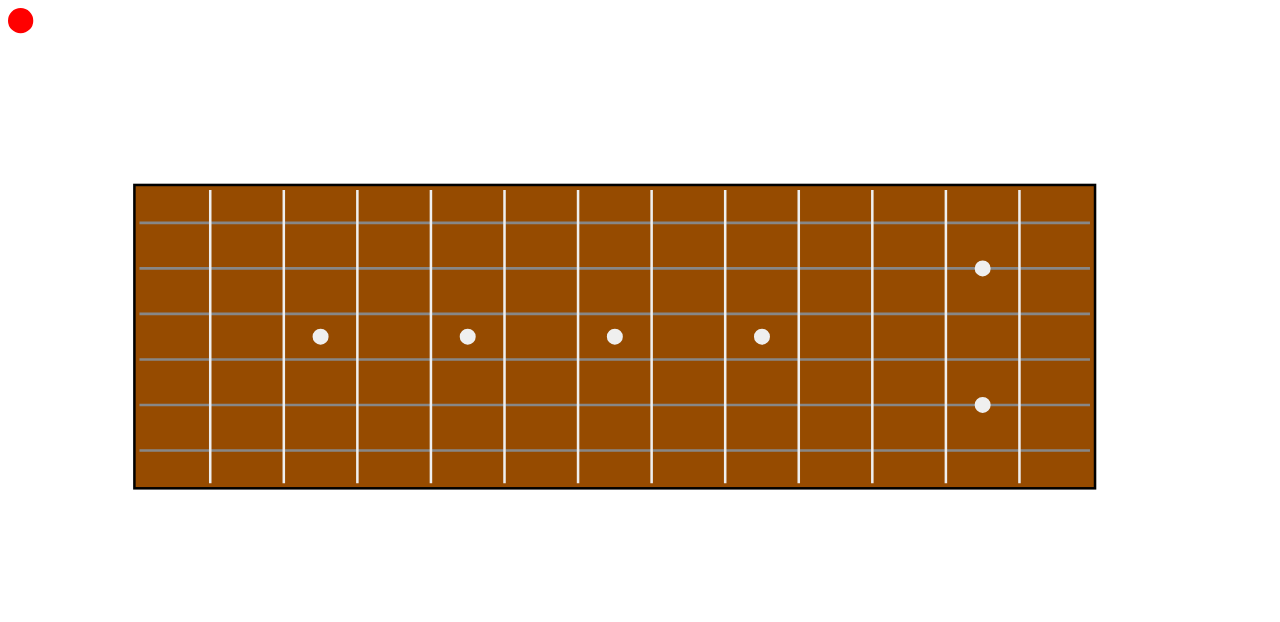
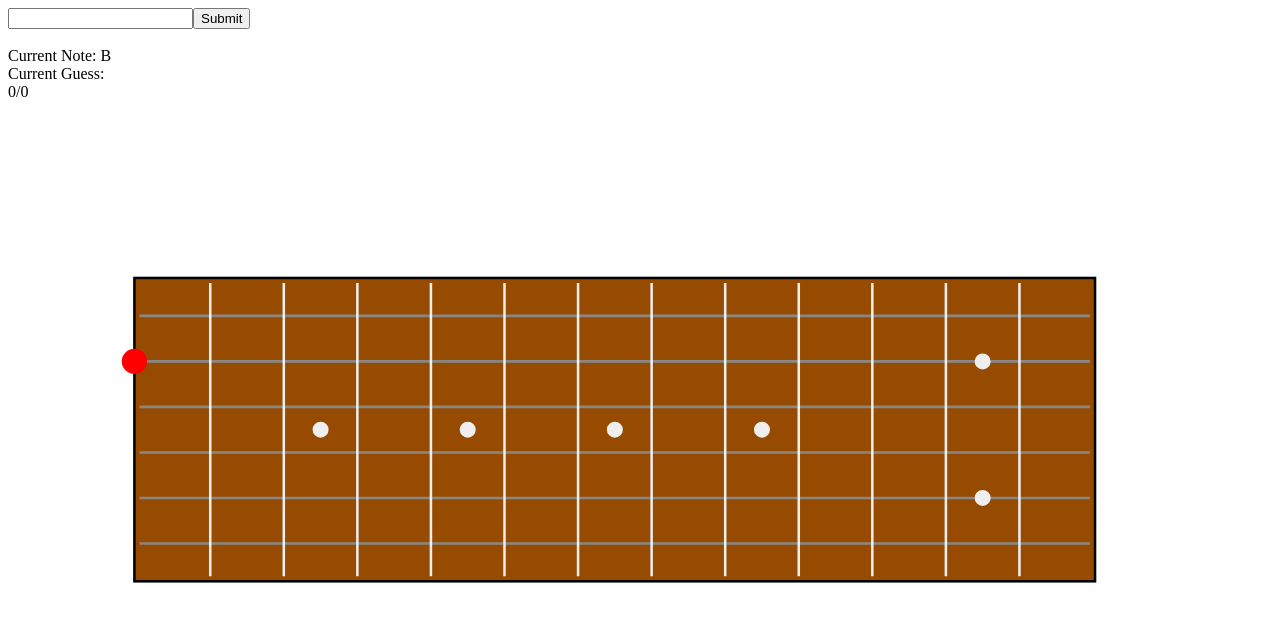
Before and after one commit to gregorymacat/guitarquiz, a React app: page / in a window 1280 px wide. Shown: the top 622 px of the page. Built offline with nearby package versions, Linux system fonts and the light colour scheme; the HTML template or start-up script is replaced by a standard one.

Commit message:
Fixed bug with first fret notes, added logic for guessing

```diff
--- a/src/App.jsx
+++ b/src/App.jsx
@@ -1,15 +1,57 @@
-import React, {useState} from 'react';
+import React, {useEffect, useState} from 'react';
 import Display from './Components/Display.jsx';
+import UserInput from './Components/UserInput.jsx';
 import Options from './Components/Options.jsx';
 
 function App() {
   const [numOfStrings, setNumOfStrings] = useState(6);
   const [numOfFrets, setNumOfFrets] = useState(12);
+  const [currentNote, setCurrentNote] = useState('');
+  const [guess, setGuess] = useState('');
+  const [isIncorrect, setIsIncorrect] = useState(false);
+  const [correctCount, setCorrectCount] = useState(0);
+  const [totalGuesses, setTotalGuesses] = useState(0);
+
+  useEffect(() => {
+    if (guess !== '') {
+      if (currentNote.includes('/')) {
+        const [sharp, flat] = currentNote.split('/');
+
+        if (guess === sharp || guess === flat) {
+          setCorrectCount(correctCount + 1);
+          setTotalGuesses(totalGuesses + 1);
+          setGuess('');
+          setIsIncorrect(false);
+        } else {
+          setIsIncorrect(true);
+          setTotalGuesses(totalGuesses + 1);
+        }
+      } else {
+        if (guess === currentNote) {
+          setCorrectCount(correctCount + 1);
+          setTotalGuesses(totalGuesses + 1);
+          setGuess('');
+          setIsIncorrect(false);
+        } else {
+          setIsIncorrect(true);
+          setTotalGuesses(totalGuesses + 1);
+        }
+      }
+    }
+  }, [guess]);
 
   return (
     <div>
       <Options setStringCount={setNumOfStrings}/>
-      <Display stringCount={numOfStrings} fretCount={numOfFrets}/>
+      <UserInput setGuess={setGuess}/>
+      {isIncorrect ? <b>Incorrect, please try again</b> : null}
+      <br/>
+      <span>Current Note: {currentNote}</span>
+      <br/>
+      <span>Current Guess: {guess}</span>
+      <br/>
+      <span>{correctCount}/{totalGuesses}</span>
+      <Display stringCount={numOfStrings} fretCount={numOfFrets} setNote={setCurrentNote} correctCount={correctCount}/>
     </div>
   )
 }
--- a/src/Components/Display.jsx
+++ b/src/Components/Display.jsx
@@ -9,7 +9,7 @@ import displayUnits from '../Helpers/displayUnits.js';
 const STANDARD_STRING_COUNT = 6;
 const FRETBOARD_STYLE = {fill: 'rgb(150, 75, 0)', stroke: 'rgb(0, 0, 0)'};
 
-function Display({stringCount, fretCount}) {
+function Display({stringCount, fretCount, setNote, correctCount}) {
   const {
     UNITS: {
       fretboard: {
@@ -30,10 +30,10 @@ function Display({stringCount, fretCount}) {
   return (
     <svg viewBox="0 0 500 500" xmlns="http://www.w3.org/2000/svg">
       {fretboard}
-      <Note />
       <Strings stringCount={stringCount} />
       <Frets fretCount={fretCount} totalHeight={totalFretboardHeight} />
       <FretMarkers fretCount={fretCount} stringCount={stringCount} totalHeight={totalFretboardHeight} />
+      <Note stringCount={stringCount} fretCount={fretCount} setNote={setNote} correctCount={correctCount}/>
     </svg>
   )
 }
--- a/src/Components/FretMarkers.jsx
+++ b/src/Components/FretMarkers.jsx
@@ -14,32 +14,27 @@ function FretMarkers({fretCount, stringCount, totalHeight}) {
       fretboard: {
         yOffset,
       },
-      frets: {
-        fretGap,
-      },
       strings: {
         stringGap,
       },
     },
-    getFirstFretXCoord,
     getFirstStringYCoord,
     getFretMarkerRadius,
     calculateMiddleOfFretsX,
   } = displayUnits;
   const boardMiddleYCoord = (totalHeight + yOffset) / 2;
-  const firstFretXCoord = getFirstFretXCoord();
   const firstStringYCoord = getFirstStringYCoord();
   const radius = getFretMarkerRadius();
 
   for (let i = 1; i <= fretCount; i++) {
     if (i % 2 !== 0 && (i !== 1 && i !== 11)) {
-      const currMarkerXCoord = calculateMiddleOfFretsX(firstFretXCoord, i);
+      const currMarkerXCoord = calculateMiddleOfFretsX(i);
       const currFretMarker =  <circle key={`fret-marker-${i}`} cx={currMarkerXCoord} cy={boardMiddleYCoord} r={radius} style={FRET_STYLE}/>;
 
       fretMarkers.push(currFretMarker);
     } else if (i === 12) {
       //add two vertically stacked dots instead of just one for the 12th fret
-      const currMarkerXCoord = calculateMiddleOfFretsX(firstFretXCoord, i);
+      const currMarkerXCoord = calculateMiddleOfFretsX(i);
       const topMarkerYCoord = firstStringYCoord + stringGap;
       const bottomMarkerYCoord = firstStringYCoord + (stringGap * (stringCount - 2));
 
--- a/src/Components/Note.jsx
+++ b/src/Components/Note.jsx
@@ -1,4 +1,4 @@
-import React from 'react';
+import React, {useState, useEffect} from 'react';
 import displayUnits from '../Helpers/displayUnits.js';
 
 const GUITAR_NOTES = [
@@ -14,25 +14,42 @@ const GUITAR_NOTES = [
 ];
 const NOTE_STYLE = {fill: 'rgb(256, 0, 0)', stroke: 'rgb(256, 0, 0)'};
 
+function Note({stringCount, fretCount, setNote, correctCount}) {
+  const [newNoteX, setNewNoteX] = useState();
+  const [newNoteY, setNewNoteY] = useState()
 
-function Note() {
   const {
     getNoteRadius,
     calculateMiddleOfFretsX,
+    calculateAnyStringYCoord,
   } = displayUnits;
+
+  useEffect(() => {
+    chooseRandomNote();
+  }, []);
+
+  useEffect(() => {
+    if (correctCount !== 0) chooseRandomNote();
+  }, [correctCount])
 
   const radius = getNoteRadius();
 
-  //Pick a random number 1-6 (or 0-5)
-  //Pick another random number 1-12 (or 0-11)
+  function chooseRandomNote() {
+    const randomString = (Math.floor(Math.random() * stringCount));
+    //Adding 1 to include open strings as well as 12th fret (11th index)
+    const randomFret = (Math.floor(Math.random() * (fretCount + 1)));
 
-  //Find the height for that string number 1-6
-  //Calculate middle of the frets for the number 1-12
+    const yCoord = calculateAnyStringYCoord(randomString);
+    const xCoord = calculateMiddleOfFretsX(randomFret);
 
-  //Set currentNote in App for comparison to answer
+    console.log('This is the random fret: ', randomFret);
+    setNewNoteX(xCoord);
+    setNewNoteY(yCoord);
+    setNote(GUITAR_NOTES[randomString][randomFret]);
+  }
 
   return (
-    <circle cx={5} cy={5} r={radius} style={NOTE_STYLE}/>
+    <circle cx={newNoteX} cy={newNoteY} r={radius} style={NOTE_STYLE}/>
   )
 }
 
--- a/src/Components/Strings.jsx
+++ b/src/Components/Strings.jsx
@@ -14,10 +14,10 @@ function Strings({stringCount}) {
       },
       strings: {
         horizontalShrink,
-        stringGap,
       },
     },
     getFirstStringYCoord,
+    calculateAnyStringYCoord,
   } = displayUnits;
   const stringX1 = xOffset + horizontalShrink;
   const stringX2 = (xOffset + width) - horizontalShrink;
@@ -28,7 +28,7 @@ function Strings({stringCount}) {
     if (i === 0) {
       allStrings.push(highestString);
     } else {
-      const nextStringYCoord = firstStringYCoord + (stringGap * i);
+      const nextStringYCoord = calculateAnyStringYCoord(i);
       const nextString = <line key={`string-${i+1}`} style={STRING_STYLE} x1={stringX1} y1={nextStringYCoord} x2={stringX2} y2={nextStringYCoord}></line>;
 
       allStrings.push(nextString);
--- /dev/null
+++ b/src/Components/UserInput.jsx
@@ -0,0 +1,27 @@
+import React, {useState} from 'react';
+
+function UserInput({setGuess}) {
+  const [input, setInput] = useState('');
+
+  const handleChange = (event) => {
+    const currentInput = event.target.value;
+
+    setInput(currentInput);
+  }
+
+  const handleSubmit = (event) => {
+    event.preventDefault();
+
+    //Need to remove whitespace from guesses, general sanitation of input needed
+    setGuess(input);
+  }
+
+  return (
+    <form onSubmit={handleSubmit}>
+      <input type="text" onChange={handleChange}></input>
+      <input type="submit" onSubmit={handleSubmit}></input>
+    </form>
+  )
+}
+
+export default UserInput;
--- a/src/Helpers/displayUnits.js
+++ b/src/Helpers/displayUnits.js
@@ -36,17 +36,30 @@ const getNoteRadius = () => UNITS.strings.stringGap / UNITS.note.noteOverallRadi
 /**
  * Calculates x-coordinate that is the middle of two frets. Looks backwards for comparison.
  *
- * @param {number} firstFretXCoord X coordinate of the first fret (x1 or x2, both are the same)
- * @param {number} currentFretPos The forward and current fret to find the previous. 1-based not 0-based for count.
+ * @param {number} currentFretPos The forward and current fret to find the previous.
+ * 0-based for fret count (starting count from open string).
  * @return {number} x coordinate for the middle of two frets.
  */
-const calculateMiddleOfFretsX = (firstFretXCoord, currentFretPos) => {
+const calculateMiddleOfFretsX = (currentFretPos) => {
   const { fretGap } = UNITS.frets;
-  const previousFret = firstFretXCoord + (fretGap * (currentFretPos - 2));
-  const currFret = firstFretXCoord + (fretGap * (currentFretPos - 1));
+  const { xOffset } = UNITS.fretboard;
+
+  if (currentFretPos === 0) {
+    return xOffset;
+  } else if (currentFretPos === 1) {
+    return ((UNITS.fretboard.xOffset + getFirstFretXCoord()) / 2);
+  }
+
+  const previousFret = getFirstFretXCoord() + (fretGap * (currentFretPos - 2));
+  const currFret = getFirstFretXCoord() + (fretGap * (currentFretPos - 1));
 
   return ((previousFret + currFret) / 2);
 }
+/**
+ * @param {number} stringNum 0-based string number with High E string being 0
+ * @returns y coordinate of the chosen string number
+ */
+const calculateAnyStringYCoord = (stringNum) => (getFirstStringYCoord() + (UNITS.strings.stringGap * stringNum));
 
 module.exports = {
   UNITS,
@@ -55,4 +68,5 @@ module.exports = {
   getFretMarkerRadius,
   getNoteRadius,
   calculateMiddleOfFretsX,
+  calculateAnyStringYCoord,
 }
```
